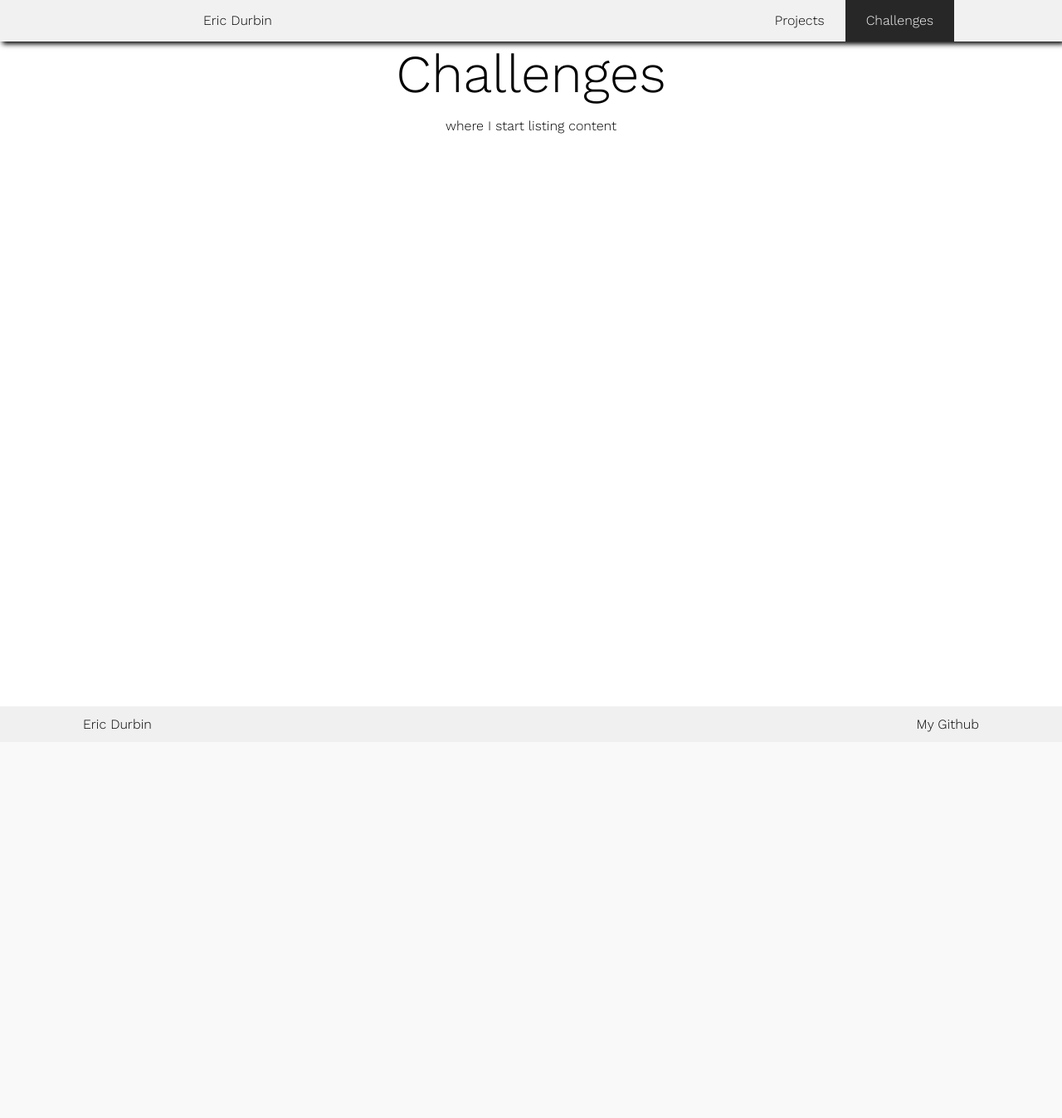
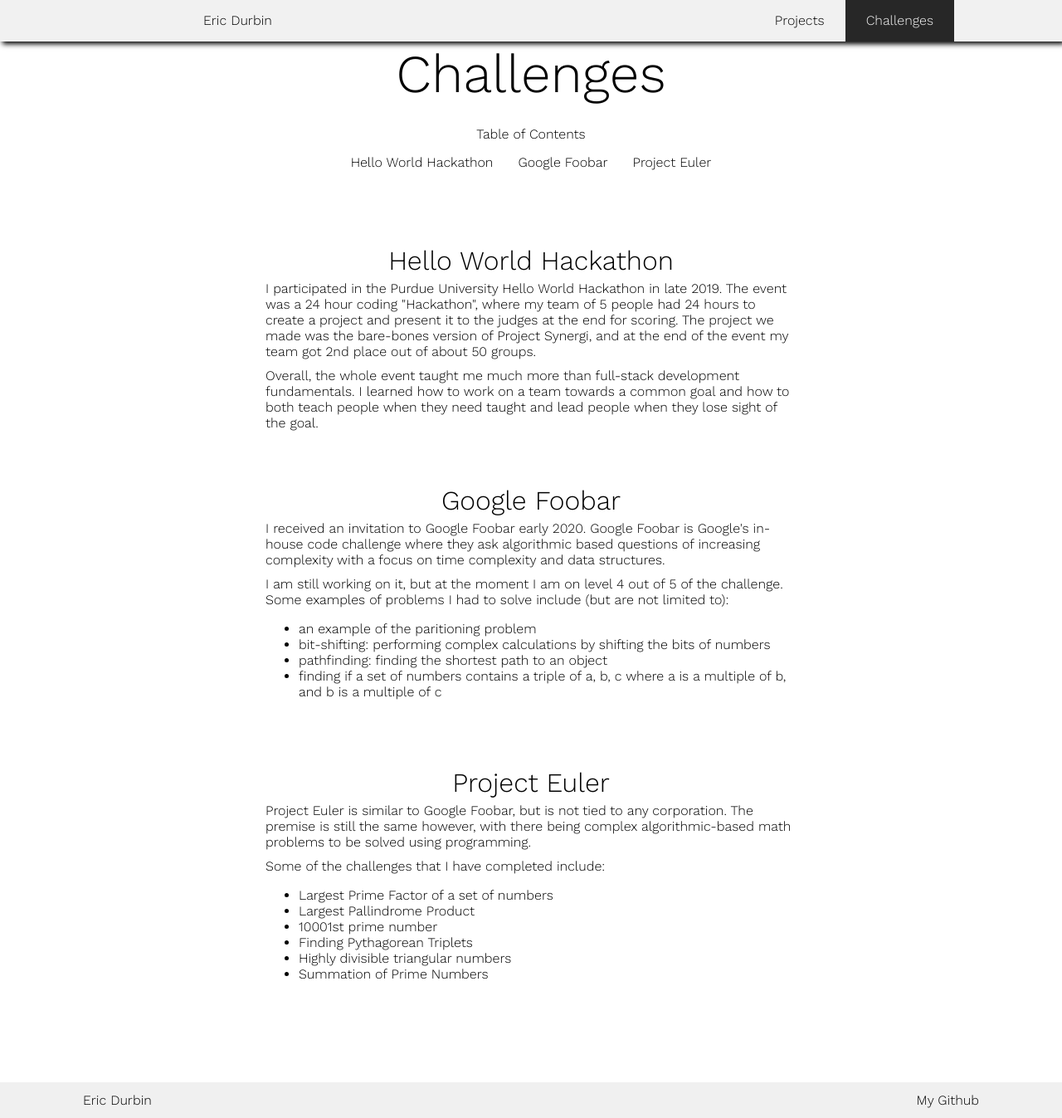
Before and after one commit to durbin3/portfolio, a Flask app: page /challenges in a window 1280 px wide. Shown: the whole page at 83% size. Before the commit the page ends 882 px from the top, so only its background shows below. Run offline with Flask 2, Linux system fonts and the light colour scheme; some libraries are stand-ins or nearby versions.

Commit message:
added challenges and image slideshow

```diff
--- a/static/css/styles.css
+++ b/static/css/styles.css
@@ -227,3 +227,27 @@ a:link, a:visited {
     padding-left: 100px;
 
 }
+
+.images {
+    position: relative;
+    margin-bottom: 20px;
+    margin-top: 20px;
+}
+
+.images img {
+    margin: auto;
+    border: 2px solid black;
+    display: none;
+    height: 65%;
+}
+
+.button-left {
+    position: absolute;
+    left: 0;
+    top: 50%;
+}
+.button-right {
+    position: absolute;
+    right: 0;
+    top: 50%;
+}
--- a/templates/challenges.html
+++ b/templates/challenges.html
@@ -2,9 +2,73 @@
 {% set active_page = 'challenges' %}
 {% block body %}
 
+{% set challenges = [('#hello_world', 'Hello World Hackathon'), ('#foobar', 'Google Foobar'), ('#p_euler', 'Project Euler')] %}
 <div class="content">
     <div class="content_title">Challenges</div>
-    <div class="content_body">where I start listing content</div>
+    <div class="toc">
+        <div class="toc_title">Table of Contents</div>
+        <div class="toc_c">
+            {% for href, name in challenges %}
+                <a href="{{href}}">{{name}}</a>
+            {% endfor %}
+        </div>
+    </div>
+    <div class="content_body">
+        <div id="hello_world">
+            <div class="project_title">Hello World Hackathon</div>
+            <div class="text">
+                I participated in the Purdue University Hello World Hackathon in late
+                2019. The event was a 24 hour coding "Hackathon", where my team of 5
+                people had 24 hours to create a project and present it to the judges
+                at the end for scoring. The project we made was the bare-bones version
+                of Project Synergi, and at the end of the event my team got 2nd place
+                out of about 50 groups.
+            </div>
+            <div class="text">
+                Overall, the whole event taught me much more than full-stack development
+                fundamentals. I learned how to work on a team towards a common goal
+                and how to both teach people when they need taught and lead people when
+                they lose sight of the goal.
+            </div>
+        </div>
+        <div id="foobar">
+            <div class="project_title">Google Foobar</div>
+            <div class="text">
+                I received an invitation to Google Foobar early 2020. Google Foobar is
+                Google's in-house code challenge where they ask algorithmic based questions
+                of increasing complexity with a focus on time complexity and data structures.
+            </div>
+            <div class="text">
+                I am still working on it, but at the moment I am on level 4 out of 5 of the
+                challenge. Some examples of problems I had to solve include (but are not limited to):
+                <ul>
+                    <li>an example of the paritioning problem</li>
+                    <li>bit-shifting: performing complex calculations by shifting the bits of numbers</li>
+                    <li>pathfinding: finding the shortest path to an object</li>
+                    <li>finding if a set of numbers contains a triple of a, b, c where a is a multiple of b, and b is a multiple of c</li>
+                </ul>
+            </div>
+        </div>
+        <div id="p_euler">
+            <div class="project_title">Project Euler</div>
+            <div class="text">
+                Project Euler is similar to Google Foobar, but is not tied to any corporation.
+                The premise is still the same however, with there being complex algorithmic-based
+                math problems to be solved using programming.
+            </div>
+            <div class="text">
+                Some of the challenges that I have completed include:
+                <ul>
+                    <li>Largest Prime Factor of a set of numbers</li>
+                    <li>Largest Pallindrome Product</li>
+                    <li>10001st prime number</li>
+                    <li>Finding Pythagorean Triplets</li>
+                    <li>Highly divisible triangular numbers</li>
+                    <li>Summation of Prime Numbers</li>
+                </ul>
+            </div>
+        </div>
+    </div>
 </div>
 
 
```
Also changed, not shown: templates/projects.html (+31 -2 lines), static/images/midi_1.PNG (added), static/images/midi_2.PNG (added), static/images/midi_3.PNG (added).
